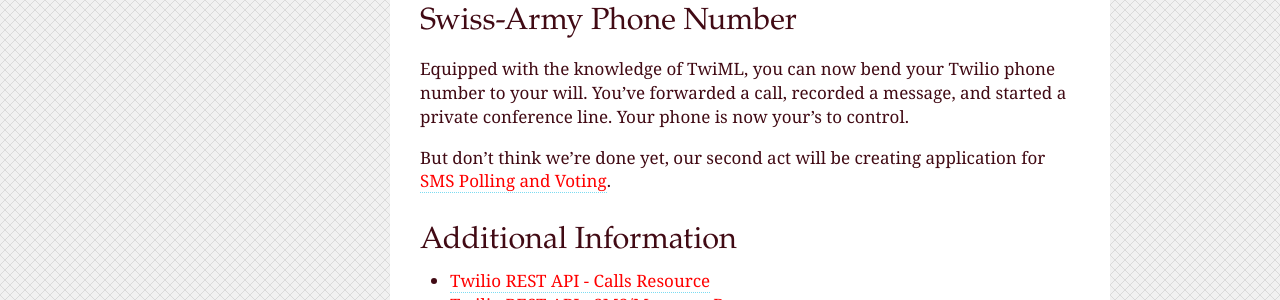
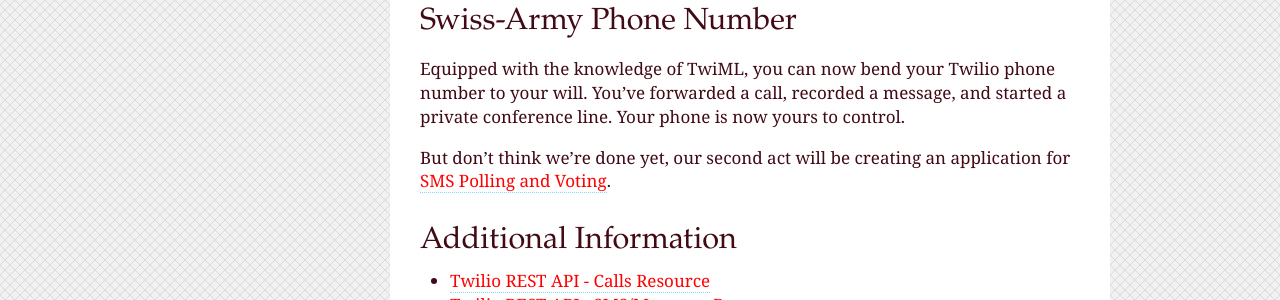
Before and after one commit to twilio/calworkshop, a Sphinx documentation site: the page built from docs/quickstart.rst, in a window 1280 px wide and 900 px high, scrolled down 4095 px. Shown: the part 460-760 px from the top of the window. Built offline with Sphinx 7.4.7, drawn with Linux system fonts in a browser that asks for light colours; some of the changed text lies outside the part shown.

Commit message:
typos and capitalization on quickstart

```diff
--- a/docs/quickstart.rst
+++ b/docs/quickstart.rst
@@ -45,12 +45,12 @@
 with Twilio. During your free trial, you're only allowed to make calls and send
 messages to numbers you've verified.
 
-set `from_number` to your new Twilio number. if you
+Set `from_number` to your new Twilio number. If you
 can't remember it, check the `numbers
 <https://www.twilio.com/user/account/phone-numbers/incoming>`_ section of your
 account dashboard.
 
-pick any message less than 140 characters to serve as the body.
+Pick any message less than 140 characters to serve as the body.
 
 .. literalinclude:: ../send_sms.py
    :lines: 6-8
@@ -116,7 +116,7 @@
 To see how these verbs work, let's take a look at the last section. When we
 called your phone, a robot answered with a "Hello World" message. We now know
 that TwiML powered that call, so let's take a look. Open
-http://twimlets.com/message?Message[1]=Hello+World in your browser.
+http://twimlets.com/message?Message=Hello+World in your browser.
 
 .. code-block:: xml
 
@@ -131,7 +131,7 @@
 
 .. code-block:: bash
 
-    http://twimlets.com/message?Message[1]=Hello+World
+    http://twimlets.com/message?Message=Hello+World
 
 Now when you call your number, you should hear a "Hello World" greeting.
 
@@ -214,9 +214,9 @@
 
 Equipped with the knowledge of TwiML, you can now bend your Twilio phone number
 to your will. You've forwarded a call, recorded a message, and started a
-private conference line. Your phone is now your's to control.
+private conference line. Your phone is now yours to control.
 
-But don't think we're done yet, our second act will be creating application for
+But don't think we're done yet, our second act will be creating an application for
 :ref:`voting`.
 
 
```
Also changed, not shown: other parts of docs/quickstart.rst (+2 -2 lines).
